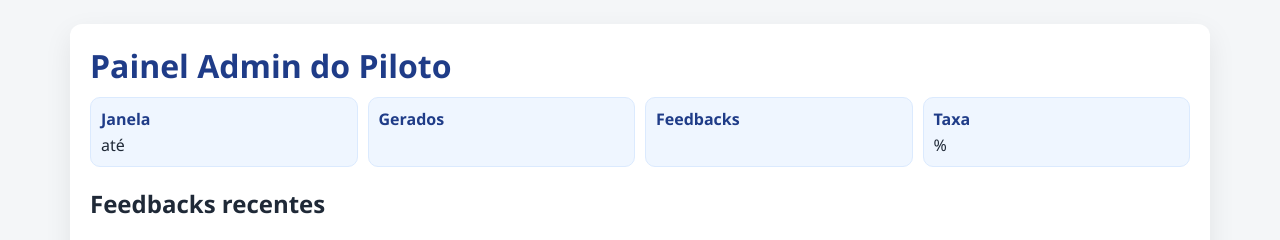
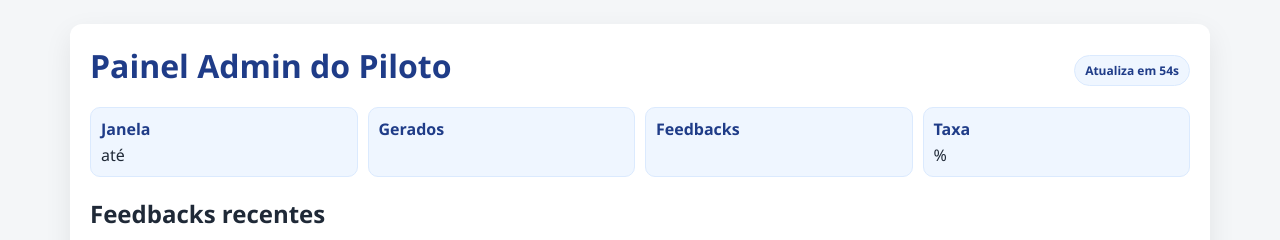
Before and after one commit to lepenhapy/lokao, a Flask app: template app/templates/piloto_admin.html in a window 1280 px wide. Shown: the top 240 px of the page. Run offline with Flask 3, Linux system fonts and the light colour scheme; the template is opened without the code that fills it, so the values that code supplies are empty.

Commit message:
Ajusta auto-refresh do painel admin para 60s

```diff
--- a/app/templates/piloto_admin.html
+++ b/app/templates/piloto_admin.html
@@ -14,12 +14,32 @@
     th, td { border: 1px solid #e5e7eb; padding: 7px 8px; text-align: left; vertical-align: top; }
     th { background: #eef2ff; color: #1e3a8a; }
     .sec { margin-top: 18px; }
+    .topbar {
+      display: flex;
+      justify-content: space-between;
+      align-items: center;
+      margin-bottom: 10px;
+      gap: 10px;
+      flex-wrap: wrap;
+    }
+    .badge {
+      border: 1px solid #dbeafe;
+      background: #eff6ff;
+      color: #1f3c88;
+      border-radius: 999px;
+      padding: 6px 10px;
+      font-size: 12px;
+      font-weight: 600;
+    }
     @media (max-width: 900px) { .grid { grid-template-columns: 1fr 1fr; } }
   </style>
 </head>
 <body>
   <div class="wrap">
-    <h1>Painel Admin do Piloto</h1>
+    <div class="topbar">
+      <h1>Painel Admin do Piloto</h1>
+      <span class="badge">Atualiza em <span id="countdown">60</span>s</span>
+    </div>
     <div class="grid">
       <div class="kpi"><strong>Janela</strong>{{ painel.metricas.janela.inicio }} at&eacute; {{ painel.metricas.janela.fim }}</div>
       <div class="kpi"><strong>Gerados</strong>{{ painel.metricas.total_gerados }}</div>
@@ -69,5 +89,19 @@
       </table>
     </div>
   </div>
+  <script>
+    let seconds = 60;
+    const el = document.getElementById("countdown");
+    setInterval(() => {
+      seconds -= 1;
+      if (seconds <= 0) {
+        window.location.reload();
+        return;
+      }
+      if (el) {
+        el.textContent = String(seconds);
+      }
+    }, 1000);
+  </script>
 </body>
 </html>
```
